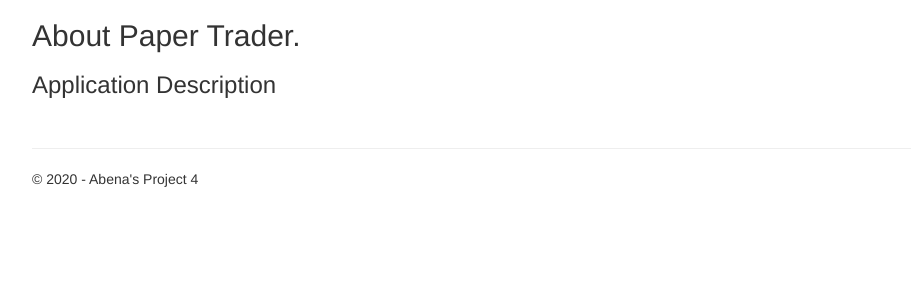
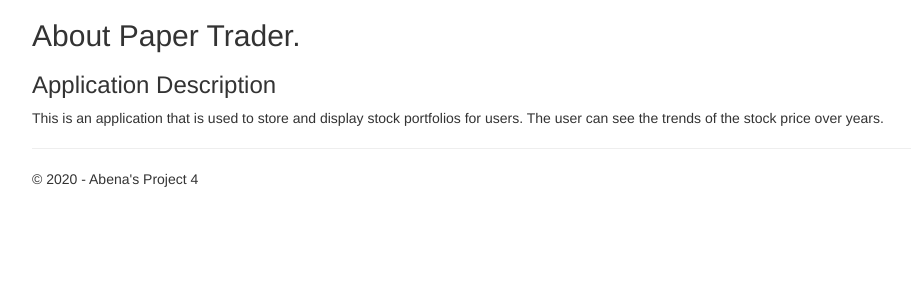
Before and after one commit to abena1apaw/Project04, a Django app: page /about/ in a window 1280 px wide. Shown: the part 51-351 px from the top of the page, without its empty margins (38-949 px from the left). Run offline with Django 3.2, Linux system fonts and the light colour scheme; some libraries are stand-ins or nearby versions.

Commit message:
changed the about.html

```diff
--- a/PaperTrader/app/templates/app/about.html
+++ b/PaperTrader/app/templates/app/about.html
@@ -6,7 +6,7 @@
 <h2>{{ title }}.</h2>
 <h3>{{ message }}</h3>
 
-<p>&nbsp;</p>
+<p>This is an application that is used to store and display stock portfolios for users. The user can see the trends of the stock price over years.</p>
 
 
 
```
